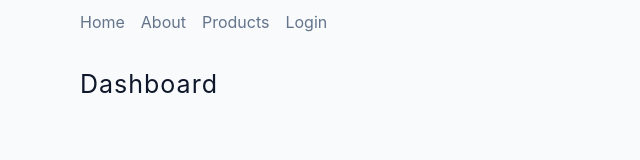
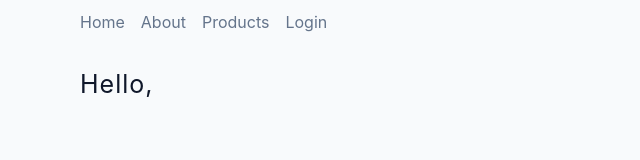
Before and after one commit to Pedro558/React-router, a React (Create React App) app: page /dashboard in a window 1280 px wide. Shown: the top 160 px of the page, without its empty margins (0-640 px from the left). Built offline with nearby package versions, Linux system fonts and the light colour scheme.

Commit message:
:sparkles: feat: setting up Dashboard page

```diff
--- a/src/pages/Dashboard.js
+++ b/src/pages/Dashboard.js
@@ -1,7 +1,7 @@
-const Dashboard = () => {
+const Dashboard = ({user}) => {
   return (
     <section className='section'>
-      <h4>Dashboard</h4>
+      <h4>Hello, {user?.name}</h4>
     </section>
   );
 };
```
